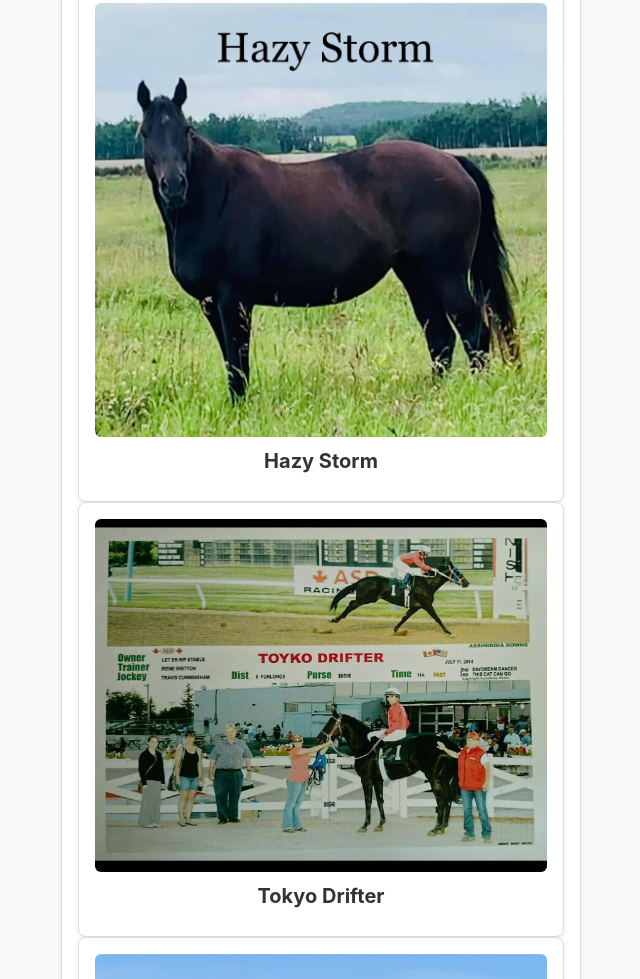
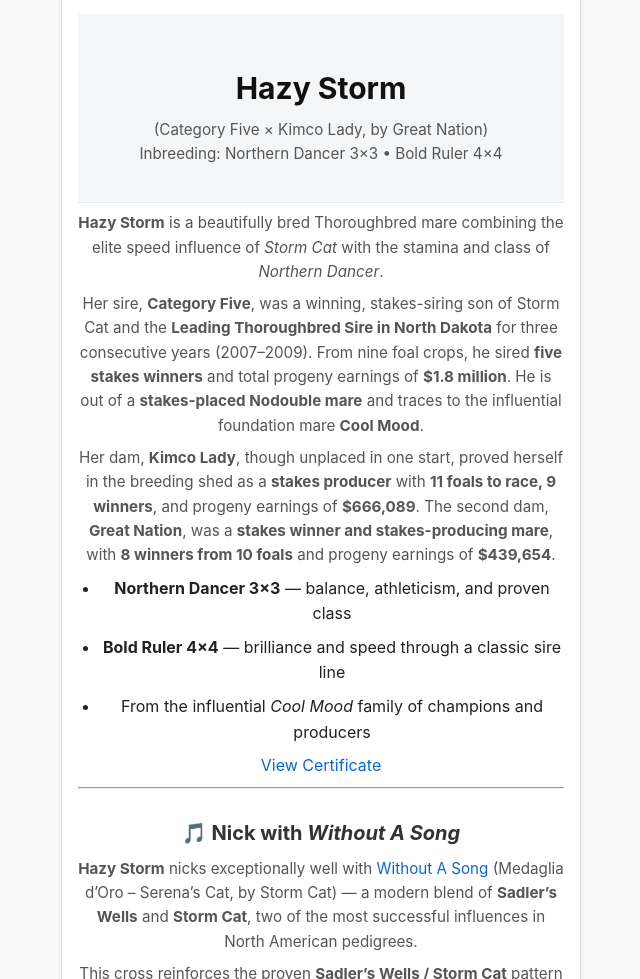
Before and after one commit to Dacywe/Lazy-8-Site, a plain HTML site: page index.html in a window 1280 px wide. Shown: the part 4071-5050 px from the top of the page, without its empty margins (319-959 px from the left). Drawn offline with Linux system fonts and the light colour scheme.

Commit message:
Update index.html add to hazy Storm

```diff
--- a/index.html
+++ b/index.html
@@ -81,11 +81,65 @@
   <p>Earner of nearly <strong>$90,000</strong>, Broken Proposal brings substance and class from one of North America’s most versatile sire lines. Her proven cross with <strong>Without A Song</strong> rates an <strong>A+</strong> on the Sadler’s Wells × Fappiano nick — the same powerful combination seen in elite performers like Songbird, Mshawish, and Plum Pretty.</p>
   <p>This match blends Medaglia d’Oro’s stamina and scope with Broken Vow’s durability and tactical speed. The resulting foals are expected to carry athletic balance, trainable minds, and commercial appeal.</p>
 </div>
+     <section id="hazy-storm" class="broodmare-block">
+  <header class="broodmare-header">
+    <h2 class="broodmare-name">Hazy Storm</h2>
+    <p class="broodmare-pedigree">
+      <span class="sire-dam">(Category Five × Kimco Lady, by Great Nation)</span><br>
+      <span class="inbreeding">Inbreeding: Northern Dancer 3×3 • Bold Ruler 4×4</span>
+    </p>
+  </header>
 
-  <div class="mare-profile">
-    <img src="IMG_0006.jpeg" alt="Hazy Storm">
-    <h3>Hazy Storm</h3>
+  <div class="broodmare-body">
+    <p><strong>Hazy Storm</strong> is a beautifully bred Thoroughbred mare combining the elite speed influence of
+      <em>Storm Cat</em> with the stamina and class of <em>Northern Dancer</em>.</p>
+
+    <p>Her sire, <strong>Category Five</strong>, was a winning, stakes-siring son of Storm Cat and the
+      <strong>Leading Thoroughbred Sire in North Dakota</strong> for three consecutive years (2007–2009).
+      From nine foal crops, he sired <strong>five stakes winners</strong> and total progeny earnings of
+      <strong>$1.8 million</strong>. He is out of a <strong>stakes-placed Nodouble mare</strong> and traces to the
+      influential foundation mare <strong>Cool Mood</strong>.</p>
+
+    <p>Her dam, <strong>Kimco Lady</strong>, though unplaced in one start, proved herself in the breeding shed
+      as a <strong>stakes producer</strong> with <strong>11 foals to race, 9 winners</strong>, and progeny earnings of
+      <strong>$666,089</strong>. The second dam, <strong>Great Nation</strong>, was a
+      <strong>stakes winner and stakes-producing mare</strong>, with <strong>8 winners from 10 foals</strong> and
+      progeny earnings of <strong>$439,654</strong>.</p>
+
+    <ul class="broodmare-highlights">
+      <li><strong>Northern Dancer 3×3</strong> — balance, athleticism, and proven class</li>
+      <li><strong>Bold Ruler 4×4</strong> — brilliance and speed through a classic sire line</li>
+      <li>From the influential <em>Cool Mood</em> family of champions and producers</li>
+    </ul>
+
+    <div class="button-row">
+      <a class="btn btn-outline" href="<!-- paste certificate file URL here -->" target="_blank" rel="noopener">
+        View Certificate
+      </a>
+    </div>
   </div>
+
+  <hr class="section-divider" aria-hidden="true">
+
+  <section class="nick-analysis" aria-labelledby="hazy-storm-nick">
+    <h3 id="hazy-storm-nick" class="nick-title">🎵 Nick with <em>Without A Song</em></h3>
+    <p><strong>Hazy Storm</strong> nicks exceptionally well with
+      <a href="<!-- link to Without A Song stallion page -->">Without A Song</a>
+      (Medaglia d’Oro – Serena’s Cat, by Storm Cat) — a modern blend of
+      <strong>Sadler’s Wells</strong> and <strong>Storm Cat</strong>, two of the most successful influences in
+      North American pedigrees.</p>
+
+    <p>This cross reinforces the proven <strong>Sadler’s Wells / Storm Cat</strong> pattern that has produced elite
+      performers such as <em>Songbird</em>, <em>Mshawish</em>, and <em>Catch a Glimpse</em>. It marries
+      Medaglia d’Oro’s stamina and scope with Category Five’s speed and power, promising foals with balance,
+      athleticism, and substance.</p>
+
+    <ul class="nick-bullets">
+      <li>Strong, correct frames and exceptional toplines</li>
+      <li>Fluid, ground-covering movement</li>
+      <li>Excellent minds and trainable temperaments</li>
+    </ul>
+  </section>
 
   <div class="mare-profile">
     <img src="IMG_0008.jpeg" alt="Tokyo Drifter">
```
